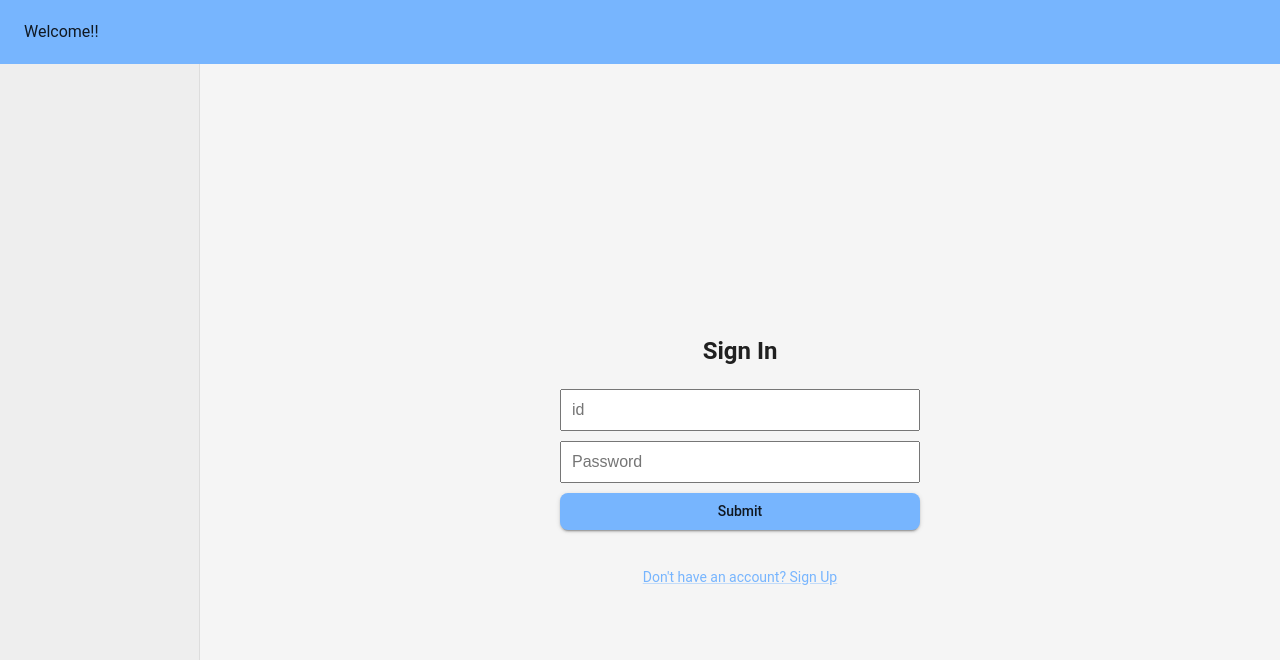
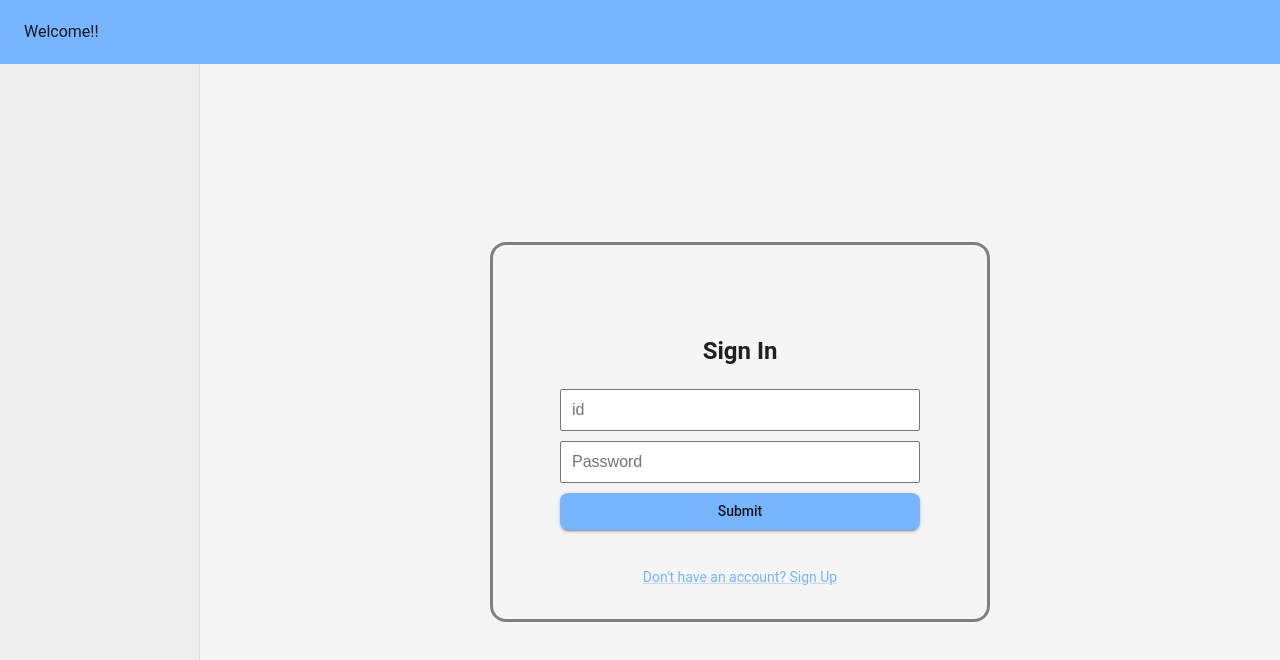
Before and after one commit to RephaelBlank/learn-words-front, a React (Vite) app: page / in a window 1280 px wide. Shown: the top 660 px of the page. Built offline with nearby package versions, Linux system fonts and the light colour scheme.

Commit message:
present more one component at main content

```diff
--- a/src/components/classes/classesManager.jsx
+++ b/src/components/classes/classesManager.jsx
@@ -49,8 +49,8 @@ function ClassesManager({setLoggedIn, resetSelectedClass}) {
     let mainContent;
 
     if (selectedClass){
-    mainContent = (
-      <ClassDetails selectedClass={selectedClass} onBack={() => setSelectedClass(null)} />
+    mainContent = (<>
+      <ClassDetails selectedClass={selectedClass} onBack={() => setSelectedClass(null)} /></>
   );}
   else {
     mainContent = (
--- a/src/components/materialUI/MainContent.jsx
+++ b/src/components/materialUI/MainContent.jsx
@@ -1,19 +1,48 @@
-import { Box, Typography } from '@mui/material';
+import React from 'react';
 
-const MainContent = ({ content }) => {
+import { Box } from '@mui/material';
+
+const MainContent = ({ children }) => {
+    console.log(React.Children.toArray(children));
+    let items = React.Children.toArray(children)
+    .flatMap(child => child.props?.children ?? child);
+
+  if (!Array.isArray(items)) {
+    items = [items];
+  }
   return (
     <Box
       sx={{
         flex: 1,
+        display: 'flex',
+        justifyContent: 'center',
+        alignItems: 'center',
+        gap: 10,
+        padding: 2,
         backgroundColor: 'grey.100',
-        display: 'flex',
-        alignItems: 'center',
-        justifyContent: 'center',
-        m: 0,
-        p: 2,
       }}
     >
-      {content || <Typography variant="h4"></Typography>}
+      {items.map((item, index) => (
+        <Box
+          key={index}
+          sx={{
+            border: '3px solid gray',
+            borderRadius: '16px',
+            padding: 2,
+            minWidth: '200px',
+            maxWidth: '500px', // מגביל את הגודל של כל פריט
+          textAlign: 'center',
+          flexGrow: 1, // מאפשר התרחבות גמישה אבל לא מעבר ל-maxWidth
+          flexBasis: '250px', // מגדיר בסיס לכל פריט כדי לשמור על סדר
+          overflow: 'hidden', // חותך טקסט שחורג
+    whiteSpace: 'nowrap', // מונע ירידת שורה
+    textOverflow: 'ellipsis', // מציג "..."
+    wordBreak: 'break-word', // שובר מילים ארוכות מדי
+          }}
+        >
+          {item}
+        </Box>
+      ))}
     </Box>
   );
 };
--- a/src/layout.jsx
+++ b/src/layout.jsx
@@ -32,7 +32,7 @@ const Layout = ({ topContent, leftContent, mainContent }) => {
       >
         <SideBar menuItems={leftContent} width={sideBarWidth} position="left" />
 
-        <MainContent content={mainContent} />
+        <MainContent>{mainContent}</MainContent>
 
       </Box>
     </Box>
```
